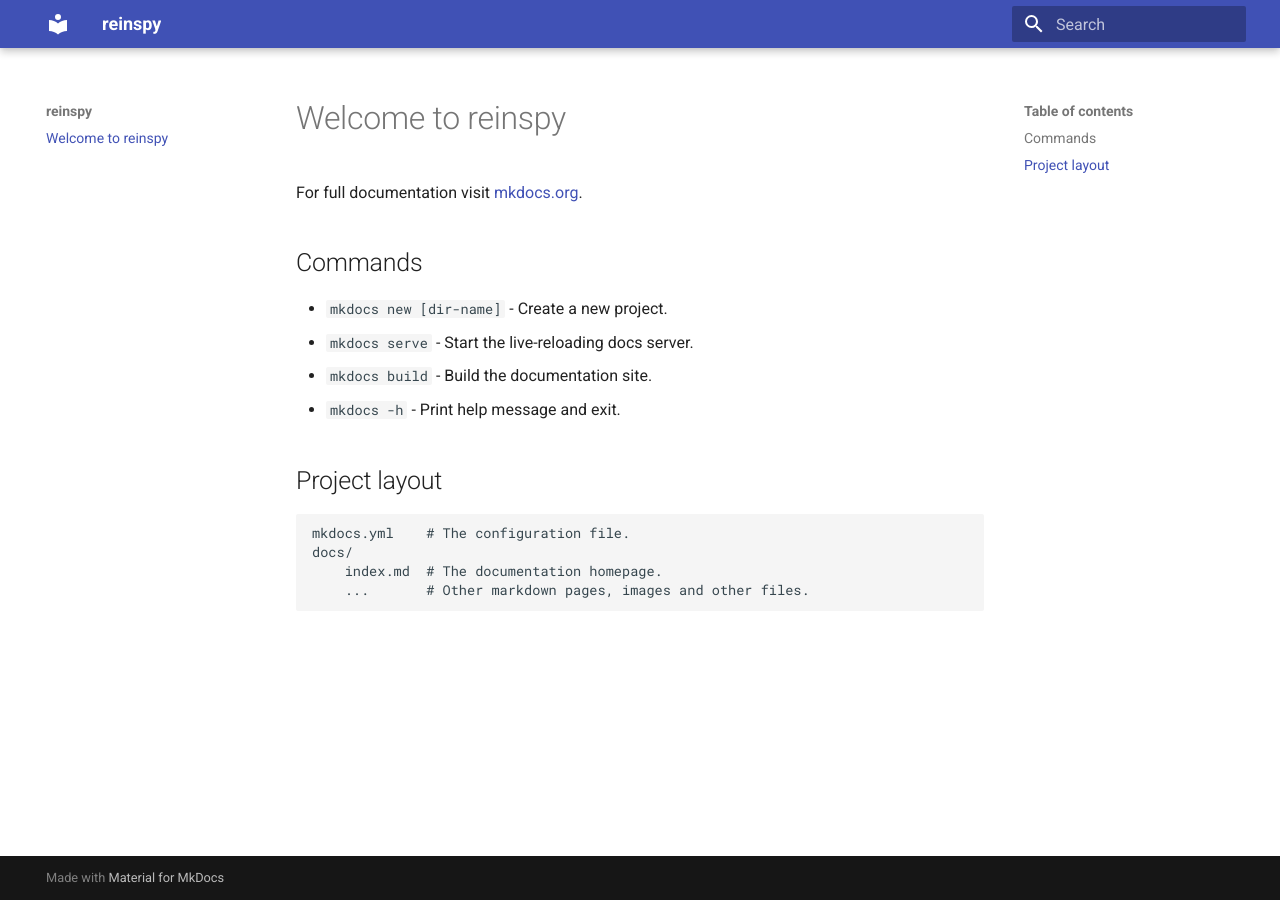
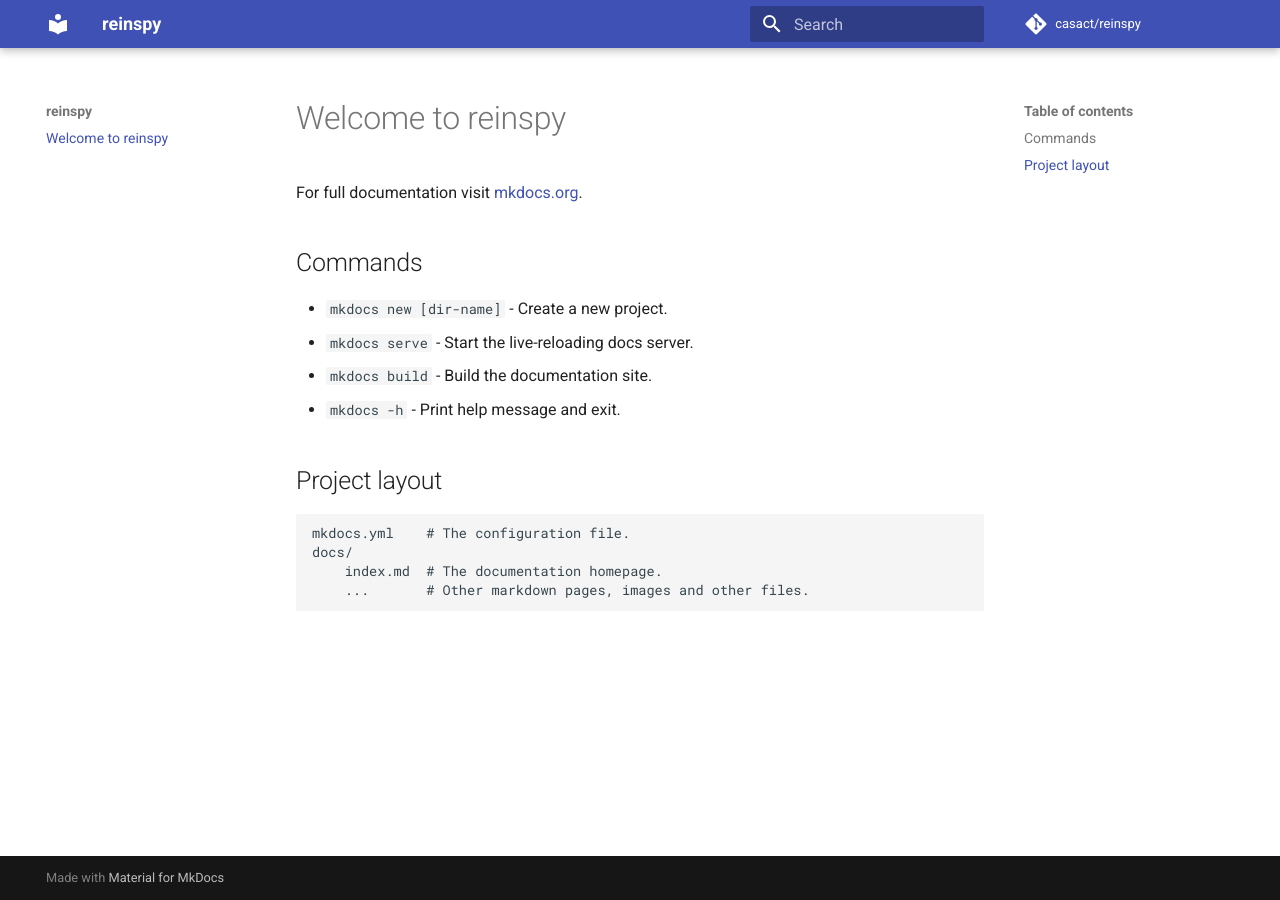
Before and after one commit to casact/reinspy, an MkDocs documentation site: the page built from docs/index.md, in a window 1280 px wide. Built offline with MkDocs 1.6.1 and Material for MkDocs 9.7.7, drawn with Linux system fonts in a browser that asks for light colours; comment, search, counter and statistics services are not loaded.

Commit message:
DOCS: Add GitHub link and icon.

```diff
--- a/mkdocs.yml
+++ b/mkdocs.yml
@@ -2,3 +2,6 @@
 
 theme:
   name: material
+
+repo_url: https://github.com/casact/reinspy
+repo_name: casact/reinspy
```
